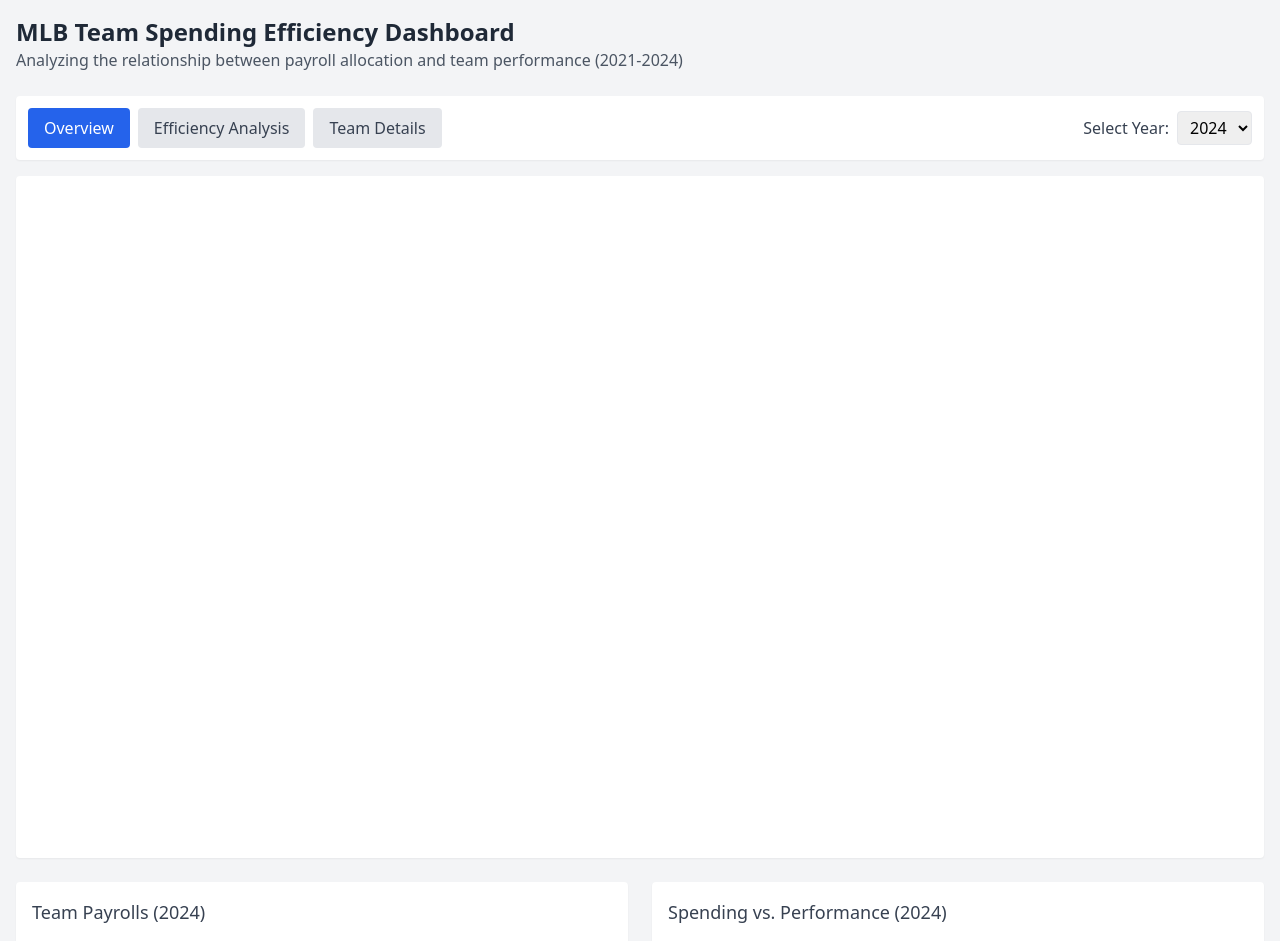
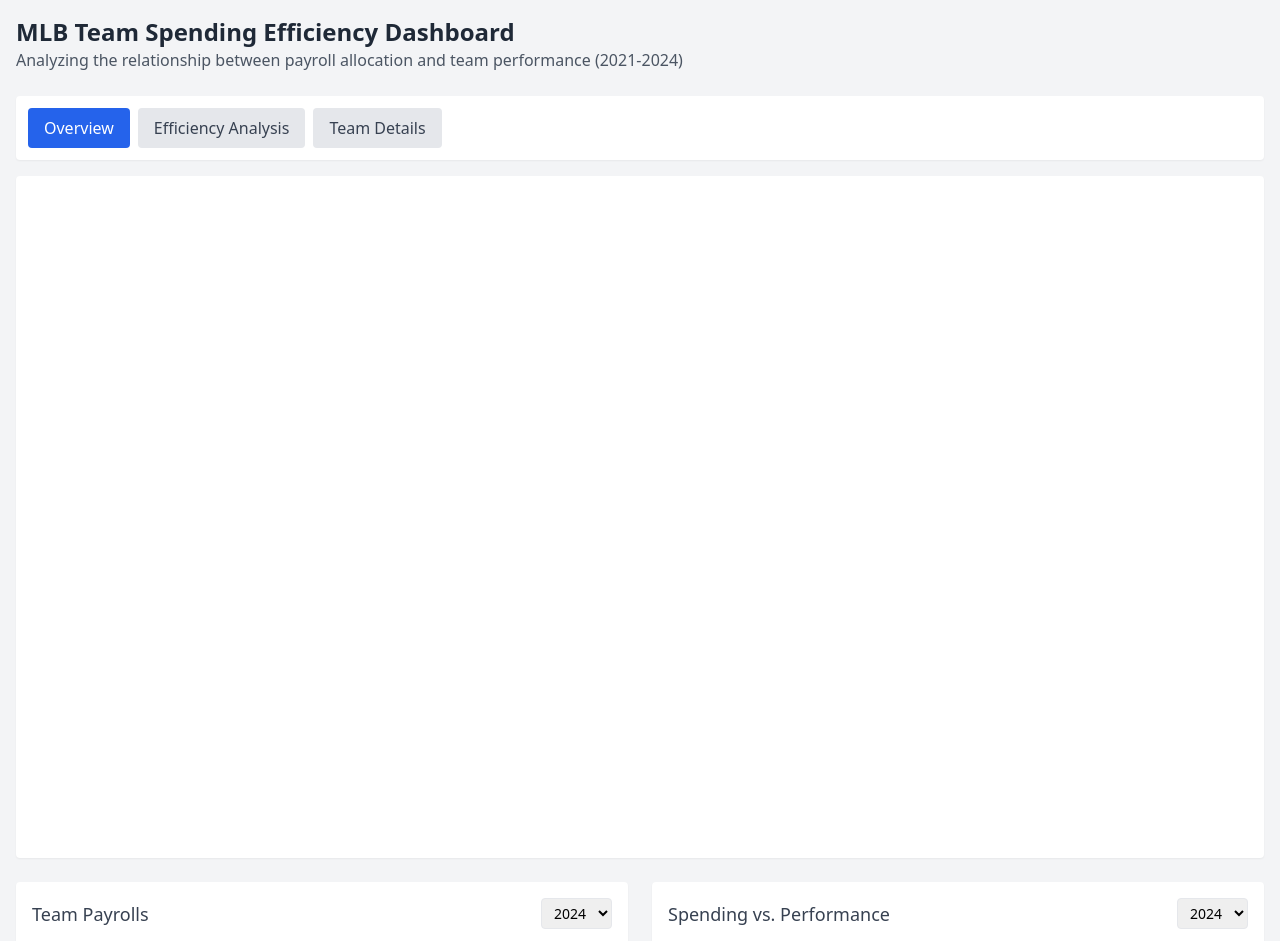
Before and after one commit to jimniDev/mlb-payroll-dashboard, a React (Create React App) app: page / in a window 1280 px wide. Shown: the top 941 px of the page. Built offline with nearby package versions, Linux system fonts and the light colour scheme.

Commit message:
feat: remove universal filters and Apply filter for single charts

```diff
--- a/package.json
+++ b/package.json
@@ -40,6 +40,7 @@
   },
   "devDependencies": {
     "gh-pages": "^6.3.0",
+    "prettier": "^3.5.3",
     "xlsx": "^0.18.5"
   }
 }
--- a/src/components/MLBSpendingDashboard.jsx
+++ b/src/components/MLBSpendingDashboard.jsx
@@ -15,13 +15,7 @@
   const [selectedTeam, setSelectedTeam] = useState(null);
   const [leagueFilter, setLeagueFilter] = useState('All');
 
-  const {
-    data,
-    summaryData,
-    yearlyData,
-    availableYears,
-    isLoading
-  } = useMLBData();
+  const { data, summaryData, yearlyData, availableYears, isLoading } = useMLBData();
 
   return (
     <div className="bg-gray-100 p-4 min-h-screen">
@@ -29,25 +23,7 @@
         <DashboardHeader />
 
         <div className="mb-4 flex flex-col md:flex-row justify-between items-center bg-white p-3 rounded shadow-sm">
-          <TabSelector
-            activeTab={activeTab}
-            setActiveTab={setActiveTab}
-          />
-
-          {activeTab === 'overview' && (
-            <div>
-              <label className="mr-2 text-gray-700">Select Year:</label>
-              <select
-                className="border rounded px-2 py-1"
-                value={selectedYear}
-                onChange={(e) => setSelectedYear(parseInt(e.target.value))}
-              >
-                {availableYears.map(year => (
-                  <option key={year} value={year}>{year}</option>
-                ))}
-              </select>
-            </div>
-          )}
+          <TabSelector activeTab={activeTab} setActiveTab={setActiveTab} />
         </div>
 
         <div className="mb-6">
@@ -55,28 +31,18 @@
             <LoadingIndicator />
           ) : (
             <>
-              {activeTab === 'overview' &&
-                <OverviewTab
-                  yearlyData={yearlyData}
-                  selectedYear={selectedYear}
-                />
-              }
-              {activeTab === 'efficiency' &&
-                <EfficiencyTab
-                  summaryData={summaryData}
-                  leagueFilter={leagueFilter}
-                  setLeagueFilter={setLeagueFilter}
-                  data={data}
-                />
-              }
-              {activeTab === 'team' &&
+              {activeTab === 'overview' && <OverviewTab yearlyData={yearlyData} />}
+              {activeTab === 'efficiency' && (
+                <EfficiencyTab summaryData={summaryData} data={data} />
+              )}
+              {activeTab === 'team' && (
                 <TeamDetailsTab
                   summaryData={summaryData}
                   selectedTeam={selectedTeam}
                   setSelectedTeam={setSelectedTeam}
                   data={data}
                 />
-              }
+              )}
             </>
           )}
         </div>
--- a/src/components/overviewTab/OverviewTab.jsx
+++ b/src/components/overviewTab/OverviewTab.jsx
@@ -2,42 +2,45 @@
 import React from 'react';
 import TeamPayrollChart from './TeamPayrollChart';
 import SpendingVsPerformanceChart from './SpendingVsPerformanceChart';
-import DivisionComparisonChart from './DivisionComparisonChart';
-import LeagueSpendingChart from './LeagueSpendingChart';
+// import DivisionComparisonChart from './DivisionComparisonChart';
+// import LeagueSpendingChart from './LeagueSpendingChart';
 import TableauViz from '../common/TableauViz';
 import _ from 'lodash';
 
-const OverviewTab = ({ yearlyData, selectedYear }) => {
-  if (!yearlyData[selectedYear]) return <div>No data available for selected year</div>;
+const OverviewTab = ({ yearlyData }) => {
+  // Get available years for filters
+  const availableYears = Object.keys(yearlyData)
+    .map((year) => parseInt(year))
+    .sort();
 
-  const currentYearData = yearlyData[selectedYear];
+  if (availableYears.length === 0) return <div>No data available</div>;
 
   // Calculate league spending
-  const alTeams = currentYearData.filter(team => team["League (National or American)"] === "AL");
-  const nlTeams = currentYearData.filter(team => team["League (National or American)"] === "NL");
+  // const alTeams = currentYearData.filter((team) => team['League (National or American)'] === 'AL');
+  // const nlTeams = currentYearData.filter((team) => team['League (National or American)'] === 'NL');
 
-  const alTotalSpending = _.sumBy(alTeams, "Total Payroll Allocation") / 1000000;
-  const nlTotalSpending = _.sumBy(nlTeams, "Total Payroll Allocation") / 1000000;
+  // const alTotalSpending = _.sumBy(alTeams, 'Total Payroll Allocation') / 1000000;
+  // const nlTotalSpending = _.sumBy(nlTeams, 'Total Payroll Allocation') / 1000000;
 
-  const leagueSpendingData = [
-    { name: "American League", value: alTotalSpending, color: "#4e79a7" },
-    { name: "National League", value: nlTotalSpending, color: "#f28e2c" },
-  ];
+  // const leagueSpendingData = [
+  //   { name: 'American League', value: alTotalSpending, color: '#4e79a7' },
+  //   { name: 'National League', value: nlTotalSpending, color: '#f28e2c' },
+  // ];
 
-  // Group teams by division for the bar chart
-  const divisionData = _(currentYearData)
-    .groupBy('Divison')
-    .map((teams, division) => ({
-      division: division,
-      avgPayroll: _.meanBy(teams, "Total Payroll Allocation") / 1000000,
-      avgWins: _.meanBy(teams, "Wins"),
-    }))
-    .value()
-    .sort((a, b) => a.division.localeCompare(b.division));
+  // // Group teams by division for the bar chart
+  // const divisionData = _(currentYearData)
+  //   .groupBy('Divison')
+  //   .map((teams, division) => ({
+  //     division: division,
+  //     avgPayroll: _.meanBy(teams, 'Total Payroll Allocation') / 1000000,
+  //     avgWins: _.meanBy(teams, 'Wins'),
+  //   }))
+  //   .value()
+  //   .sort((a, b) => a.division.localeCompare(b.division));
 
-  const sortedData = [...currentYearData].sort((a, b) =>
-    b["Total Payroll Allocation"] - a["Total Payroll Allocation"]
-  );
+  // const sortedData = [...currentYearData].sort(
+  //   (a, b) => b['Total Payroll Allocation'] - a['Total Payroll Allocation']
+  // );
 
   return (
     <div className="grid gap-6">
@@ -46,11 +49,9 @@
         height={650}
       />
 
-
       <div className="grid grid-cols-1 lg:grid-cols-2 gap-6">
-
-      <TeamPayrollChart data={sortedData} />
-      <SpendingVsPerformanceChart data={currentYearData} />
+        <TeamPayrollChart yearlyData={yearlyData} availableYears={availableYears} />
+        <SpendingVsPerformanceChart yearlyData={yearlyData} availableYears={availableYears} />
         {/* <DivisionComparisonChart data={divisionData} /> */}
         {/* <LeagueSpendingChart
         data={leagueSpendingData}
@@ -69,7 +70,6 @@
         height={500}
       />
     </div>
-
   );
 };
 
--- a/src/components/overviewTab/SpendingVsPerformanceChart.jsx
+++ b/src/components/overviewTab/SpendingVsPerformanceChart.jsx
@@ -1,23 +1,53 @@
 // src/components/OverviewTab/SpendingVsPerformanceChart.jsx
-import React from 'react';
-import { ScatterChart, Scatter, XAxis, YAxis, ZAxis, CartesianGrid, Tooltip, Cell, LabelList, ResponsiveContainer } from 'recharts';
+import React, { useState } from 'react';
+import {
+  ScatterChart,
+  Scatter,
+  XAxis,
+  YAxis,
+  ZAxis,
+  CartesianGrid,
+  Tooltip,
+  Cell,
+  LabelList,
+  ResponsiveContainer,
+} from 'recharts';
 import { formatPayroll } from '../../utils/formatters';
 
-const SpendingVsPerformanceChart = ({ data }) => {
+const SpendingVsPerformanceChart = ({ yearlyData, availableYears }) => {
+  // Add local year state
+  const [selectedYear, setSelectedYear] = useState(availableYears[availableYears.length - 1]);
+
+  const data = yearlyData[selectedYear] || [];
+
   return (
     <div className="bg-white p-4 rounded shadow-sm">
-      <h3 className="text-lg font-medium mb-3 text-gray-700">Spending vs. Performance ({data[0]?.Year})</h3>
+      <div className="flex justify-between items-center mb-3">
+        <h3 className="text-lg font-medium text-gray-700">Spending vs. Performance</h3>
+        <div>
+          <select
+            className="border rounded px-2 py-1 text-sm"
+            value={selectedYear}
+            onChange={(e) => setSelectedYear(parseInt(e.target.value))}
+          >
+            {availableYears.map((year) => (
+              <option key={year} value={year}>
+                {year}
+              </option>
+            ))}
+          </select>
+        </div>
+      </div>
+
       <div className="h-96">
         <ResponsiveContainer width="100%" height="100%">
-          <ScatterChart
-            margin={{ top: 20, right: 30, bottom: 30, left: 30 }}
-          >
+          <ScatterChart margin={{ top: 20, right: 30, bottom: 30, left: 30 }}>
             <CartesianGrid strokeDasharray="3 3" stroke="#f0f0f0" />
             <XAxis
               type="number"
               dataKey="Payroll (Millions)"
               name="Payroll"
-              label={{ value: 'Payroll (Millions $)', position: 'bottom', offset: 0, fill: "#666" }}
+              label={{ value: 'Payroll (Millions $)', position: 'bottom', offset: 0, fill: '#666' }}
               tickFormatter={(value) => `$${value.toFixed(0)}M`}
               stroke="#666"
             />
@@ -25,7 +55,7 @@
               type="number"
               dataKey="Wins"
               name="Wins"
-              label={{ value: 'Wins', angle: -90, position: 'left', fill: "#666" }}
+              label={{ value: 'Wins', angle: -90, position: 'left', fill: '#666' }}
               stroke="#666"
               domain={[60, 105]}
             />
@@ -37,28 +67,30 @@
             />
             <Tooltip
               formatter={(value, name) => {
-                if (name === "Payroll") return formatPayroll(value);
+                if (name === 'Payroll') return formatPayroll(value);
                 return value;
               }}
               labelFormatter={(_, payload) => {
                 if (payload && payload.length) {
-                  return payload[0].payload["Team Name"];
+                  return payload[0].payload['Team Name'];
                 }
-                return "";
+                return '';
               }}
-              contentStyle={{ backgroundColor: "#fff", borderColor: "#ddd" }}
+              contentStyle={{ backgroundColor: '#fff', borderColor: '#ddd' }}
             />
-            <Scatter
-              name="Teams"
-              data={data}
-              fill="#8884d8"
-            >
+            <Scatter name="Teams" data={data} fill="#8884d8">
               {data.map((entry, index) => (
                 <Cell
                   key={`cell-${index}`}
-                  fill={entry["Made Postseason"] ? "#59a14f" : (entry["League (National or American)"] === "AL" ? "#4e79a7" : "#f28e2c")}
-                  stroke={entry["Made Postseason"] ? "#ffffff" : "none"}
-                  strokeWidth={entry["Made Postseason"] ? 2 : 0}
+                  fill={
+                    entry['Made Postseason']
+                      ? '#59a14f'
+                      : entry['League (National or American)'] === 'AL'
+                        ? '#4e79a7'
+                        : '#f28e2c'
+                  }
+                  stroke={entry['Made Postseason'] ? '#ffffff' : 'none'}
+                  strokeWidth={entry['Made Postseason'] ? 2 : 0}
                 />
               ))}
               <LabelList dataKey="Team" position="top" style={{ fontSize: 10 }} />
@@ -72,11 +104,11 @@
           Playoff Team
         </span>
         <span className="inline-block mr-3">
-          <span className="inline-block w-3 h-3 mr-1" style={{backgroundColor: "#4e79a7"}}></span>
+          <span className="inline-block w-3 h-3 mr-1" style={{ backgroundColor: '#4e79a7' }}></span>
           AL Team
         </span>
         <span className="inline-block">
-          <span className="inline-block w-3 h-3 mr-1" style={{backgroundColor: "#f28e2c"}}></span>
+          <span className="inline-block w-3 h-3 mr-1" style={{ backgroundColor: '#f28e2c' }}></span>
           NL Team
         </span>
       </div>
--- a/src/components/overviewTab/TeamPayrollChart.jsx
+++ b/src/components/overviewTab/TeamPayrollChart.jsx
@@ -1,14 +1,46 @@
 // src/components/OverviewTab/TeamPayrollChart.jsx
-import React from 'react';
-import { BarChart, Bar, XAxis, YAxis, CartesianGrid, Tooltip, Cell, ResponsiveContainer } from 'recharts';
+import React, { useState } from 'react';
+import {
+  BarChart,
+  Bar,
+  XAxis,
+  YAxis,
+  CartesianGrid,
+  Tooltip,
+  Cell,
+  ResponsiveContainer,
+} from 'recharts';
 import { formatMoney } from '../../utils/formatters';
 
-const TeamPayrollChart = ({ data }) => {
-  const chartData = data.slice(0, 15); // Top 15 teams
+const TeamPayrollChart = ({ yearlyData, availableYears }) => {
+  // Add local year state with default to latest year
+  const [selectedYear, setSelectedYear] = useState(availableYears[availableYears.length - 1]);
+
+  const data = yearlyData[selectedYear] || [];
+  const sortedData = [...data].sort(
+    (a, b) => b['Total Payroll Allocation'] - a['Total Payroll Allocation']
+  );
+  const chartData = sortedData.slice(0, 15); // Top 15 teams
 
   return (
     <div className="bg-white p-4 rounded shadow-sm">
-      <h3 className="text-lg font-medium mb-3 text-gray-700">Team Payrolls ({data[0]?.Year})</h3>
+      <div className="flex justify-between items-center mb-3">
+        <h3 className="text-lg font-medium text-gray-700">Team Payrolls</h3>
+        <div>
+          <select
+            className="border rounded px-2 py-1 text-sm"
+            value={selectedYear}
+            onChange={(e) => setSelectedYear(parseInt(e.target.value))}
+          >
+            {availableYears.map((year) => (
+              <option key={year} value={year}>
+                {year}
+              </option>
+            ))}
+          </select>
+        </div>
+      </div>
+
       <div className="h-96">
         <ResponsiveContainer width="100%" height="100%">
           <BarChart
@@ -19,7 +51,7 @@
             <CartesianGrid strokeDasharray="3 3" stroke="#f0f0f0" />
             <XAxis
               type="number"
-              tickFormatter={(value) => `$${(value/1000000).toFixed(0)}M`}
+              tickFormatter={(value) => `$${(value / 1000000).toFixed(0)}M`}
               stroke="#666"
             />
             <YAxis
@@ -32,19 +64,16 @@
             <Tooltip
               formatter={(value) => formatMoney(value)}
               labelFormatter={(value) => {
-                const team = chartData.find(item => item.Team === value);
-                return team ? team["Team Name"] : value;
+                const team = chartData.find((item) => item.Team === value);
+                return team ? team['Team Name'] : value;
               }}
-              contentStyle={{ backgroundColor: "#fff", borderColor: "#ddd" }}
+              contentStyle={{ backgroundColor: '#fff', borderColor: '#ddd' }}
             />
-            <Bar
-              dataKey="Total Payroll Allocation"
-              name="Total Payroll"
-            >
+            <Bar dataKey="Total Payroll Allocation" name="Total Payroll">
               {chartData.map((entry, index) => (
                 <Cell
                   key={`cell-${index}`}
-                  fill={entry["League (National or American)"] === "AL" ? "#4e79a7" : "#f28e2c"}
+                  fill={entry['League (National or American)'] === 'AL' ? '#4e79a7' : '#f28e2c'}
                 />
               ))}
             </Bar>
@@ -53,11 +82,11 @@
       </div>
       <div className="text-center text-xs text-gray-500 mt-2">
         <span className="inline-block mr-3">
-          <span className="inline-block w-3 h-3 mr-1" style={{backgroundColor: "#4e79a7"}}></span>
+          <span className="inline-block w-3 h-3 mr-1" style={{ backgroundColor: '#4e79a7' }}></span>
           American League
         </span>
         <span className="inline-block">
-          <span className="inline-block w-3 h-3 mr-1" style={{backgroundColor: "#f28e2c"}}></span>
+          <span className="inline-block w-3 h-3 mr-1" style={{ backgroundColor: '#f28e2c' }}></span>
           National League
         </span>
       </div>
```
Also changed, not shown: src/components/efficiencyTab/EfficiencyChartsContainer.jsx (added, +76 -0 lines), src/components/efficiencyTab/EfficiencyStats.jsx (+8 -5 lines), src/components/efficiencyTab/EfficiencyTab.jsx (+13 -85 lines), src/components/efficiencyTab/SpendingEfficiencyChart.jsx (+37 -22 lines), 2 other files (tests, documents, lock files or other folders). Lines whose indentation alone changed are shown as unchanged.
